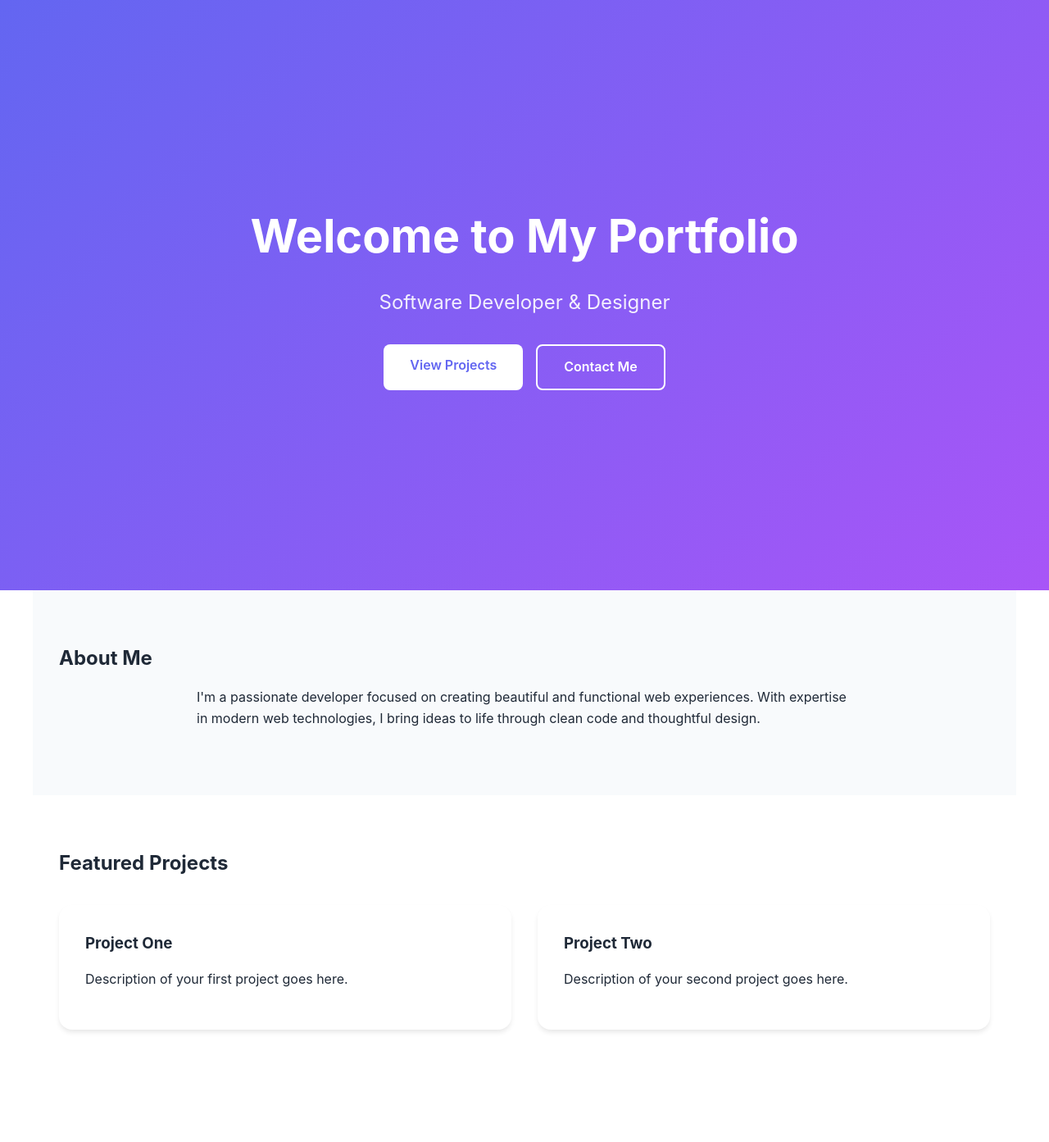
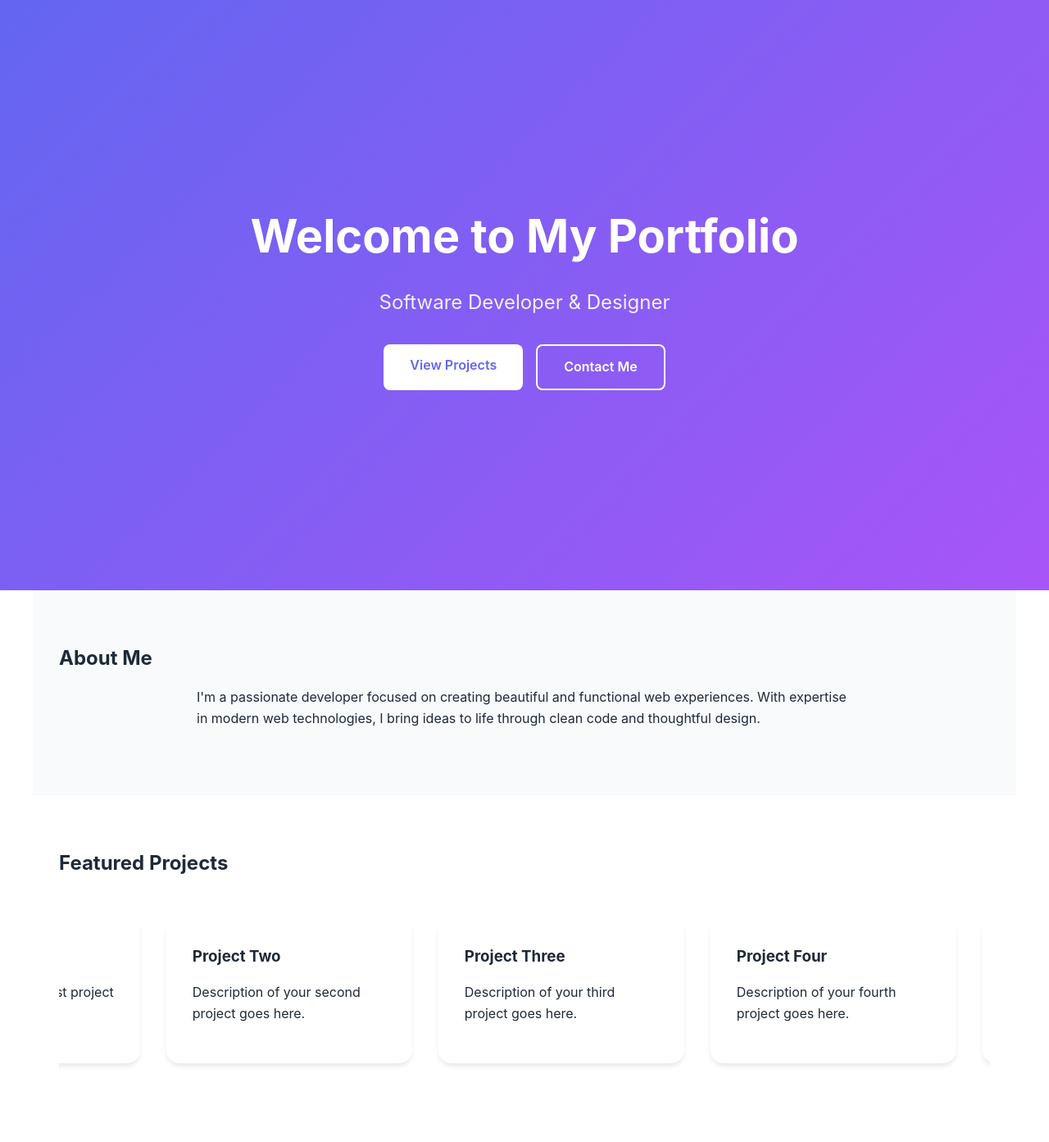
Before and after one commit to DisturbedBanana/DisturbedBanana.github.io, a Jekyll site: the page built from index.md, in a window 1280 px wide. Shown: the whole page at 82% size. Built offline with Jekyll 4.4.1, drawn with Linux system fonts in a browser that asks for light colours; before the commit the page ends 1320 px from its top, so only the background shows below that.

Commit message:
Add scrolling section

```diff
--- a/index.md
+++ b/index.md
@@ -23,14 +23,41 @@
 
 <section id="projects" class="projects-section">
   <h2>Featured Projects</h2>
-  <div class="project-grid">
-    <div class="project-card">
-      <h3>Project One</h3>
-      <p>Description of your first project goes here.</p>
-    </div>
-    <div class="project-card">
-      <h3>Project Two</h3>
-      <p>Description of your second project goes here.</p>
+  <div class="auto-scroll-container">
+    <div class="auto-scroll">
+      <div class="project-card">
+        <h3>Project One</h3>
+        <p>Description of your first project goes here.</p>
+      </div>
+      <div class="project-card">
+        <h3>Project Two</h3>
+        <p>Description of your second project goes here.</p>
+      </div>
+      <div class="project-card">
+        <h3>Project Three</h3>
+        <p>Description of your third project goes here.</p>
+      </div>
+      <div class="project-card">
+        <h3>Project Four</h3>
+        <p>Description of your fourth project goes here.</p>
+      </div>
+      <!-- Duplicate cards for seamless scrolling -->
+      <div class="project-card">
+        <h3>Project One</h3>
+        <p>Description of your first project goes here.</p>
+      </div>
+      <div class="project-card">
+        <h3>Project Two</h3>
+        <p>Description of your second project goes here.</p>
+      </div>
+      <div class="project-card">
+        <h3>Project Three</h3>
+        <p>Description of your third project goes here.</p>
+      </div>
+      <div class="project-card">
+        <h3>Project Four</h3>
+        <p>Description of your fourth project goes here.</p>
+      </div>
     </div>
   </div>
 </section>
@@ -106,11 +133,32 @@
     line-height: 1.6;
   }
 
-  .project-grid {
-    display: grid;
-    grid-template-columns: repeat(auto-fit, minmax(300px, 1fr));
+  /* Auto-scrolling projects section */
+  .auto-scroll-container {
+    width: 100%;
+    overflow: hidden;
+    position: relative;
+    padding: 2rem 0;
+  }
+
+  .auto-scroll {
+    display: flex;
     gap: 2rem;
-    margin-top: 2rem;
+    animation: scroll 30s linear infinite;
+    width: max-content;
+  }
+
+  .auto-scroll:hover {
+    animation-play-state: paused;
+  }
+
+  @keyframes scroll {
+    0% {
+      transform: translateX(0);
+    }
+    100% {
+      transform: translateX(-50%);
+    }
   }
 
   .project-card {
@@ -119,6 +167,8 @@
     border-radius: 1rem;
     box-shadow: 0 4px 6px -1px rgb(0 0 0 / 0.1);
     transition: transform 0.2s;
+    min-width: 300px;
+    max-width: 300px;
   }
 
   .project-card:hover {
@@ -133,5 +183,10 @@
     .cta-buttons {
       flex-direction: column;
     }
+
+    .project-card {
+      min-width: 250px;
+      max-width: 250px;
+    }
   }
 </style>
```
